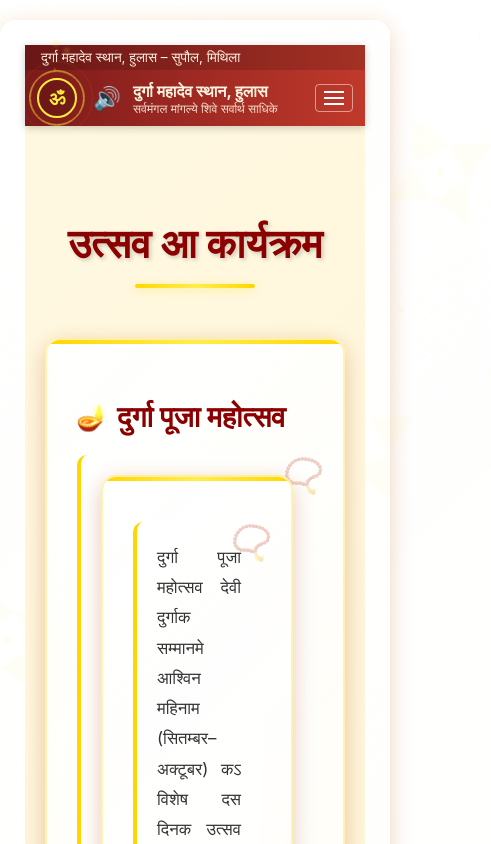
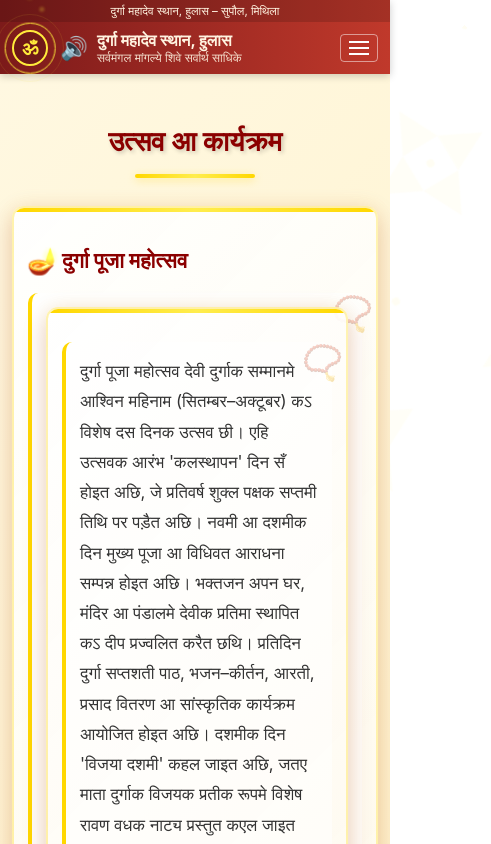
Before and after one commit to Ratankrjha/mandir_website, a React (Create React App) app: page /festivals in a window 390 px wide. Shown: the top 844 px of the page, 491 px wide, since content can reach past the window. Built offline with nearby package versions, Linux system fonts and the light colour scheme.

Commit message:
Improve responsive layouts for mobile and desktop

```diff
--- a/src/App.css
+++ b/src/App.css
@@ -462,7 +462,7 @@ html {
   background: #fff;
 }
 
-@media (max-width: 768px) {
+@media (max-width: 960px) {
   .header-main {
     flex-wrap: wrap;
     padding: 8px 12px;
@@ -1629,14 +1629,6 @@ html {
   scroll-behavior: smooth;
 }
 
-body {
-  background: linear-gradient(135deg, rgba(255, 255, 255, 0.95), rgba(255, 248, 225, 0.9));
-  border-radius: 15px;
-  padding: 25px;
-  margin: 20px 0;
-  box-shadow: 0 8px 25px rgba(139, 0, 0, 0.15), 0 0 20px rgba(255, 215, 0, 0.1);
-}
-
 .mantra-box {
   background: linear-gradient(135deg, rgba(255, 255, 255, 0.95), rgba(255, 248, 225, 0.9));
   border-radius: 15px;
@@ -1819,3 +1811,138 @@ body {
   position: absolute;
   left: 0;
 }
+/* Responsive layout refinements */
+.gallery {
+  display: grid;
+  grid-template-columns: repeat(auto-fit, minmax(min(100%, 180px), 1fr));
+  gap: 12px;
+}
+
+.gallery-img {
+  display: block;
+  width: 100%;
+  height: auto;
+  aspect-ratio: 4 / 3;
+  object-fit: cover;
+  margin: 0;
+}
+
+.page {
+  width: min(100% - 32px, 1100px);
+  padding: clamp(16px, 3vw, 28px);
+}
+
+.footer-main {
+  grid-template-columns: minmax(0, 1.5fr) repeat(3, minmax(0, 1fr));
+}
+
+.footer-column {
+  min-width: 0;
+  overflow-wrap: anywhere;
+}
+
+.footer-map-wrapper iframe {
+  display: block;
+  max-width: 100%;
+}
+
+@media (max-width: 900px) {
+  .footer-main {
+    grid-template-columns: repeat(2, minmax(0, 1fr));
+  }
+}
+
+@media (max-width: 600px) {
+  .top-bar {
+    font-size: 0.72rem;
+    text-align: center;
+  }
+
+  .brand {
+    min-width: 0;
+    gap: 8px;
+  }
+
+  .brand-title {
+    white-space: normal;
+    line-height: 1.2;
+  }
+
+  .brand-audio-section {
+    gap: 5px;
+  }
+
+  .audio-progress {
+    width: 56px;
+  }
+
+  .page {
+    width: calc(100% - 20px);
+    margin: 12px auto 20px;
+    padding: 16px 14px;
+    border-radius: 14px;
+  }
+
+  .page h1 {
+    font-size: clamp(1.35rem, 6vw, 1.7rem);
+    overflow-wrap: anywhere;
+  }
+
+  .hero {
+    min-height: 0;
+  }
+
+  .hero-content {
+    padding: 22px 16px 28px;
+  }
+
+  .hero-text h1 {
+    font-size: clamp(1.5rem, 8vw, 2rem);
+  }
+
+  .hero-buttons .btn {
+    flex: 1 1 140px;
+  }
+
+  .carousel-inner img {
+    height: clamp(180px, 58vw, 280px);
+  }
+
+  .card-grid,
+  .news-list {
+    grid-template-columns: minmax(0, 1fr);
+  }
+
+  .form-grid {
+    grid-template-columns: minmax(0, 1fr);
+  }
+
+  .footer-main {
+    grid-template-columns: minmax(0, 1fr);
+    gap: 20px;
+  }
+
+  .footer-map-wrapper iframe {
+    height: 200px;
+  }
+
+  .lightbox-prev,
+  .lightbox-next {
+    width: 42px;
+    height: 42px;
+    font-size: 24px;
+  }
+
+  .lightbox-prev {
+    left: 8px;
+  }
+
+  .lightbox-next {
+    right: 8px;
+  }
+
+  .back-to-top {
+    right: 14px;
+    bottom: 14px;
+  }
+}
--- a/src/Festival.css
+++ b/src/Festival.css
@@ -126,3 +126,41 @@
   opacity: 0.3;
   transform: rotate(15deg);
 }
+@media (max-width: 768px) {
+  .festivals-section {
+    padding: 36px 16px;
+  }
+
+  .festivals-section h2 {
+    font-size: clamp(1.7rem, 7vw, 2.2rem);
+    margin-bottom: 28px;
+  }
+
+  .festival {
+    padding: 22px 18px;
+    margin-bottom: 24px;
+  }
+
+  .festival h3 {
+    font-size: clamp(1.25rem, 5.5vw, 1.6rem);
+    padding-left: 34px;
+    overflow-wrap: anywhere;
+  }
+
+  .festival p {
+    padding: 14px;
+    text-align: left;
+    overflow-wrap: anywhere;
+  }
+}
+
+@media (max-width: 420px) {
+  .festivals-section {
+    padding: 28px 12px;
+  }
+
+  .festival {
+    padding: 18px 14px;
+    border-radius: 12px;
+  }
+}
--- a/src/index.css
+++ b/src/index.css
@@ -1,4 +1,22 @@
+*,
+*::before,
+*::after {
+  box-sizing: border-box;
+}
+
+html,
+body,
+#root {
+  min-height: 100%;
+}
+
+html {
+  min-width: 320px;
+  overflow-x: clip;
+}
+
 body {
+  min-width: 320px;
   margin: 0;
   font-family: -apple-system, BlinkMacSystemFont, 'Segoe UI', 'Roboto', 'Oxygen',
     'Ubuntu', 'Cantarell', 'Fira Sans', 'Droid Sans', 'Helvetica Neue',
@@ -11,3 +29,7 @@ code {
   font-family: source-code-pro, Menlo, Monaco, Consolas, 'Courier New',
     monospace;
 }
+
+img, video, iframe {
+  max-width: 100%;
+}
```
